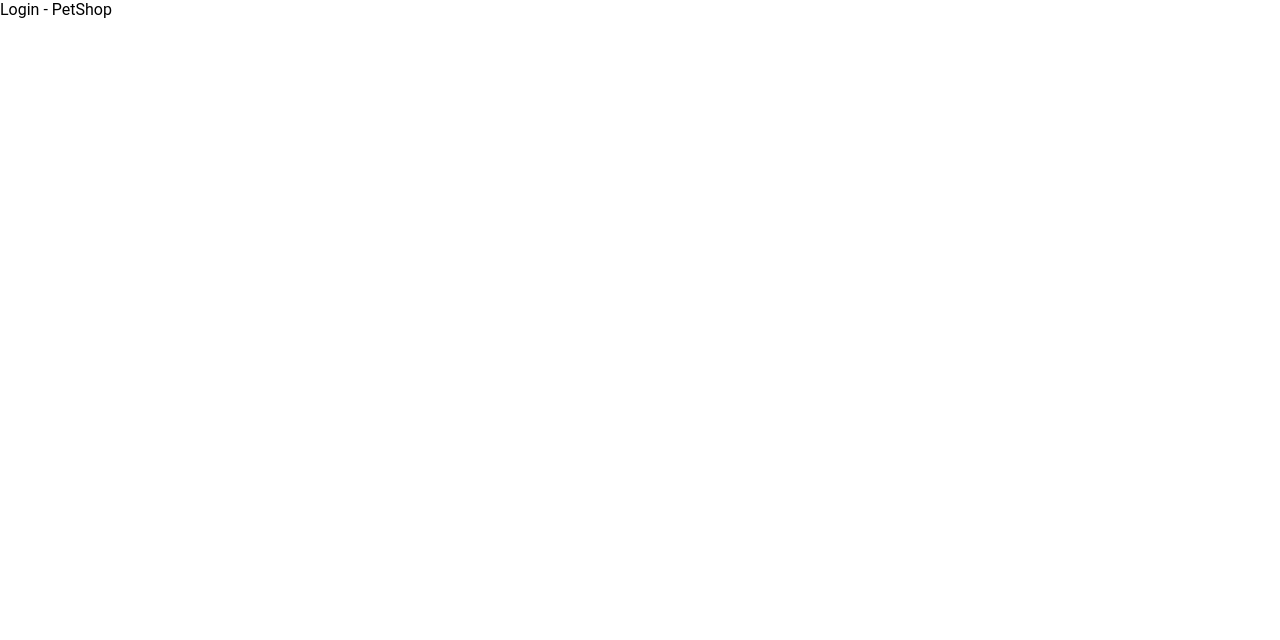
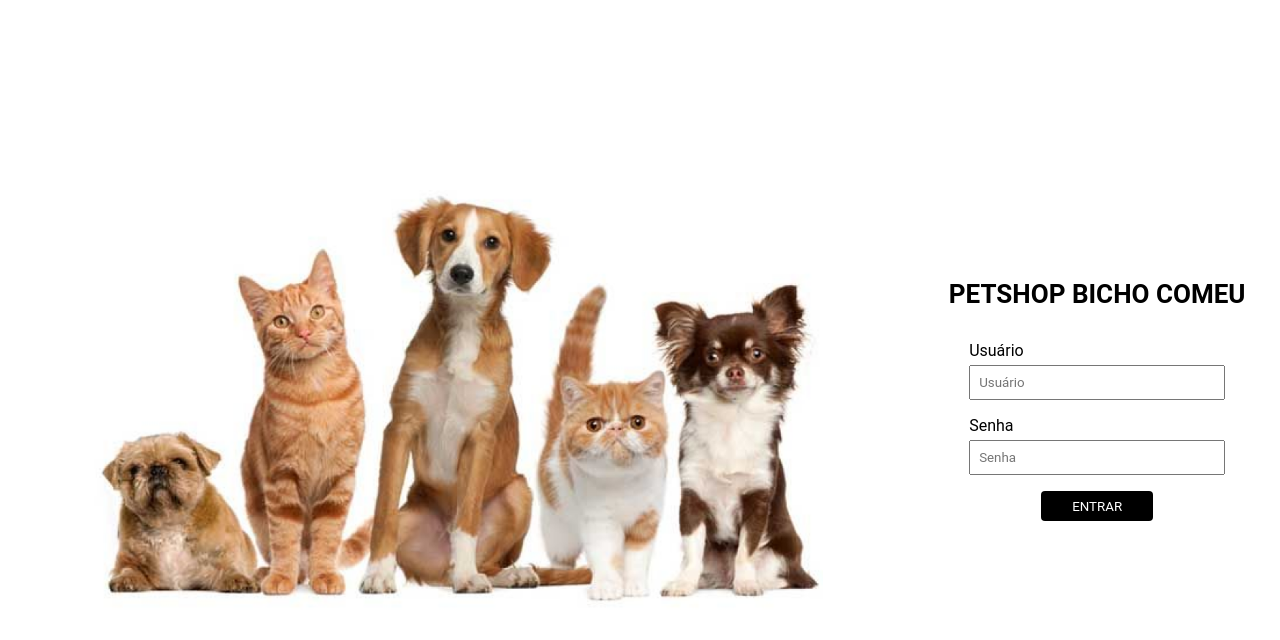
Before and after one commit to BrenoMotta12/frontend-petshop, a React (Vite) app: page /login in a window 1280 px wide. Shown: the top 640 px of the page. Built offline with nearby package versions, Linux system fonts and the light colour scheme.

Commit message:
pagina login HTML/CSS

```diff
--- a/src/global.css
+++ b/src/global.css
@@ -4,3 +4,9 @@
     box-sizing: border-box;
     font-family: 'Roboto', sans-serif;
 }
+
+:root {
+    --black-800: #000000;
+    --black-900: #2F292A;
+    --white: #fff;
+}
--- a/src/screens/Login/Login.jsx
+++ b/src/screens/Login/Login.jsx
@@ -1,7 +1,35 @@
 import styles from './Login.module.css';
+import img_login from '../../assets/img_login.png';
 
 export function Login() {
     return (
-        <div className={styles.login}>Login - PetShop</div>
+        <div className={styles.login}>
+            <div className={styles["image-container"]}>
+                <img src={img_login} alt="Animais felizes" />
+            </div>
+            <div className={styles["login-container"]}>
+                <h1 className={styles.logo}>PETSHOP BICHO COMEU</h1>
+
+                <div className={styles["input-container"]}>
+                    <label htmlFor="usuario">Usuário</label>
+                    <input
+                        id="usuario"
+                        type="text"
+                        placeholder='Usuário'
+                    />
+                </div>
+                <div className={styles["input-container"]}>
+                    <label htmlFor="senha">Senha</label>
+                    <input
+                        id='senha'
+                        type="password"
+                        placeholder='Senha'
+                    />
+                </div>
+                <div className={styles["controls-container"]}>
+                    <button>ENTRAR</button>
+                </div>
+            </div>
+        </div>
     )
 }
--- a/src/screens/Login/Login.module.css
+++ b/src/screens/Login/Login.module.css
@@ -1,4 +1,66 @@
 .login {
     width: 100vw;
     height: 100vh;
+    display: flex;
 }
+
+.image-container {
+    width: 75vw;
+    height: 100vh;
+    display: flex;
+    justify-content: center;
+    align-items: center;
+}
+
+.image-container img {
+    width: 80%;
+}
+
+.login-container {
+    width: 30vw;
+    height: 100vh;
+    display: flex;
+    flex-direction: column;
+    align-items: center;
+    justify-content: center;
+}
+
+.login-container .logo {
+    font-size: 26px;
+    margin-bottom: 2rem;
+}
+
+.login-container .input-container {
+    width: 100%;
+    display: flex;
+    flex-direction: column;
+    align-items: center;
+    justify-content: center;
+    margin-bottom: 1rem;
+}
+
+.login-container .input-container label {
+    width: 70%;
+    margin-bottom: 5px;
+}
+
+.login-container .input-container input {
+    width: 70%;
+    height: 35px;
+    padding: 8px;
+}
+
+.login-container .controls-container button {
+    width: 7rem;
+    height: 30px;
+    border: none;
+    border-radius: 4px;
+    background: var(--black-800);
+    color: var(--white);
+    cursor: pointer;
+    transform: background .3s;
+}
+
+.login-container .controls-container button:hover {
+    background: var(--black-900);
+}
```
Also changed, not shown: src/assets/img_login.png (added).
